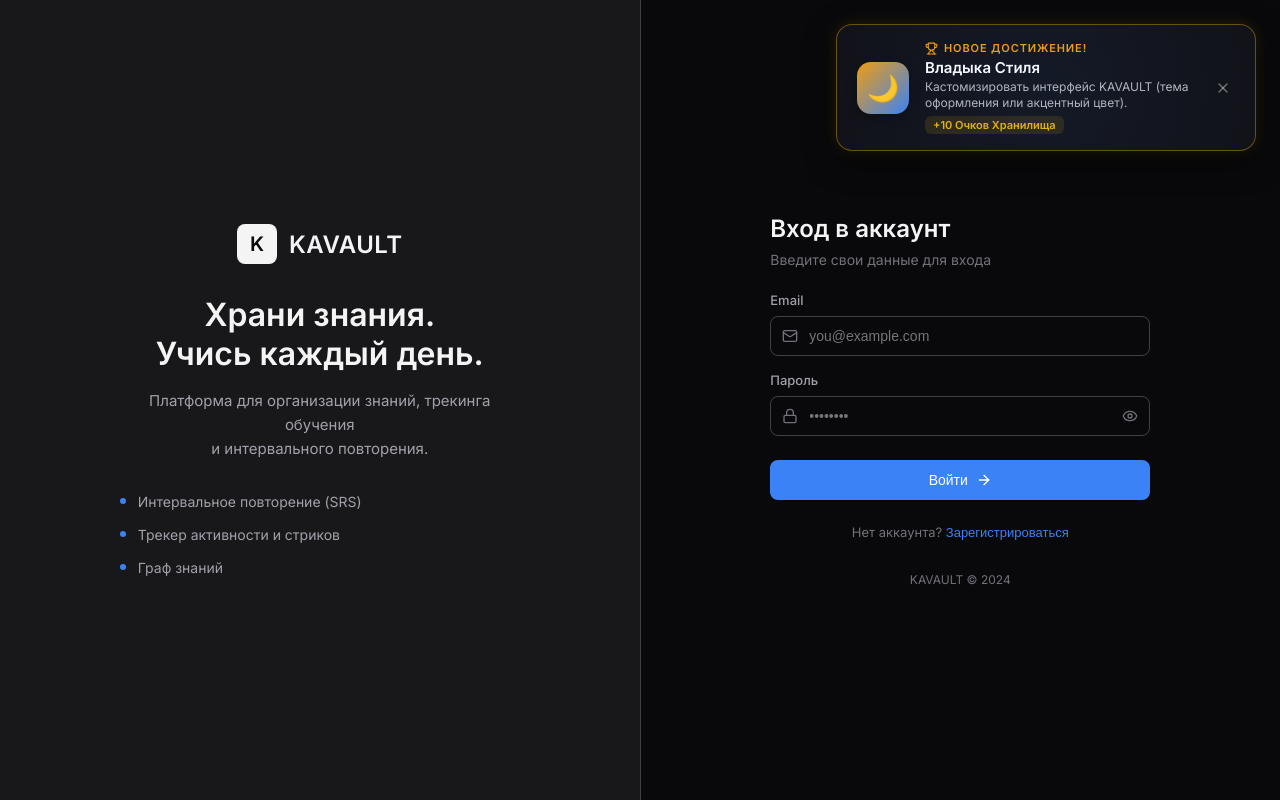
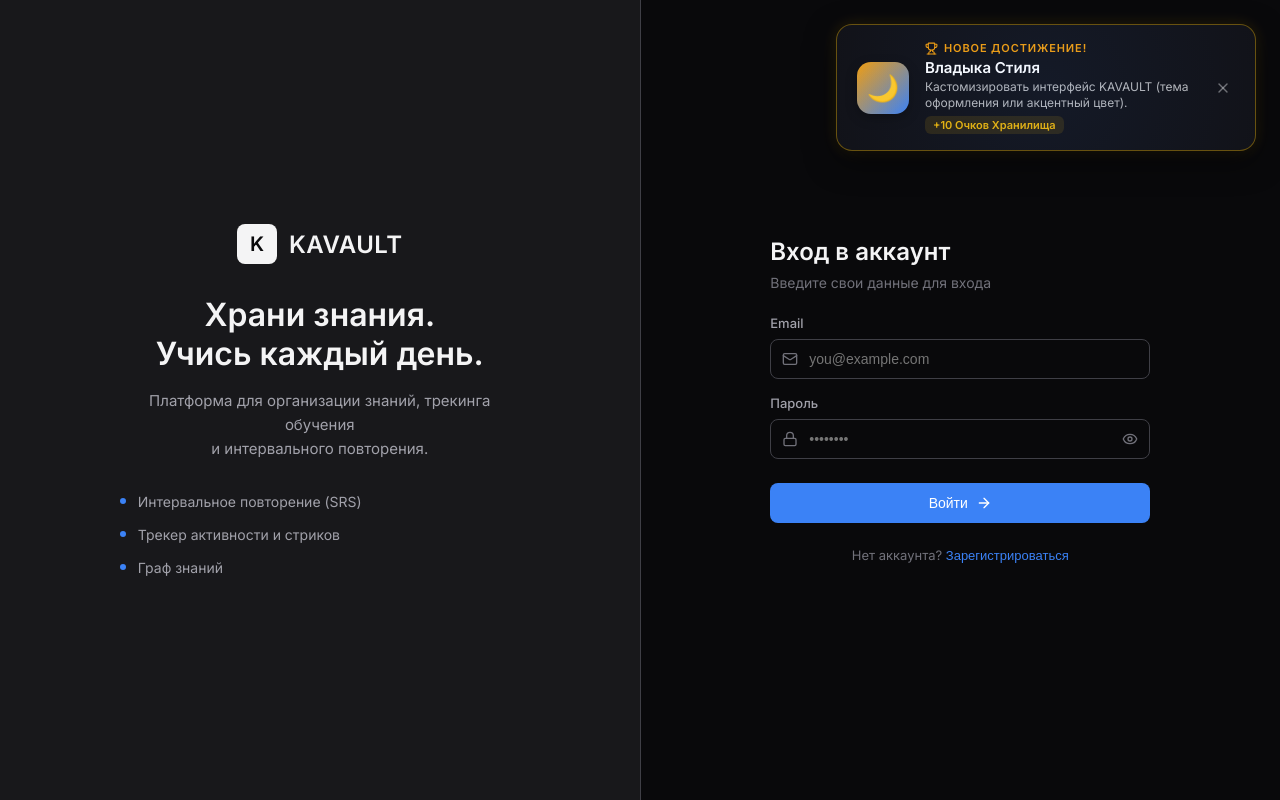
Before and after one commit to Kalio-sp/kavault, a React (Vite) app in the folder kavault-frontend/: page /#/login in a window 1280 px wide. Built offline with nearby package versions, Linux system fonts and the light colour scheme; no server answers.

Commit message:
chore(auth): remove KAVAULT 2024 footer from login page

```diff
--- a/kavault-frontend/src/pages/Login.tsx
+++ b/kavault-frontend/src/pages/Login.tsx
@@ -605,18 +605,6 @@ export function Login() {
               {mode === "login" ? "Зарегистрироваться" : "Войти"}
             </button>
           </div>
-
-          {/* Футер */}
-          <div
-            style={{
-              textAlign: "center",
-              marginTop: "var(--space-8)",
-              fontSize: "12px",
-              color: "var(--text-muted)",
-            }}
-          >
-            KAVAULT © 2024
-          </div>
         </div>
       </div>
     </div>
```
